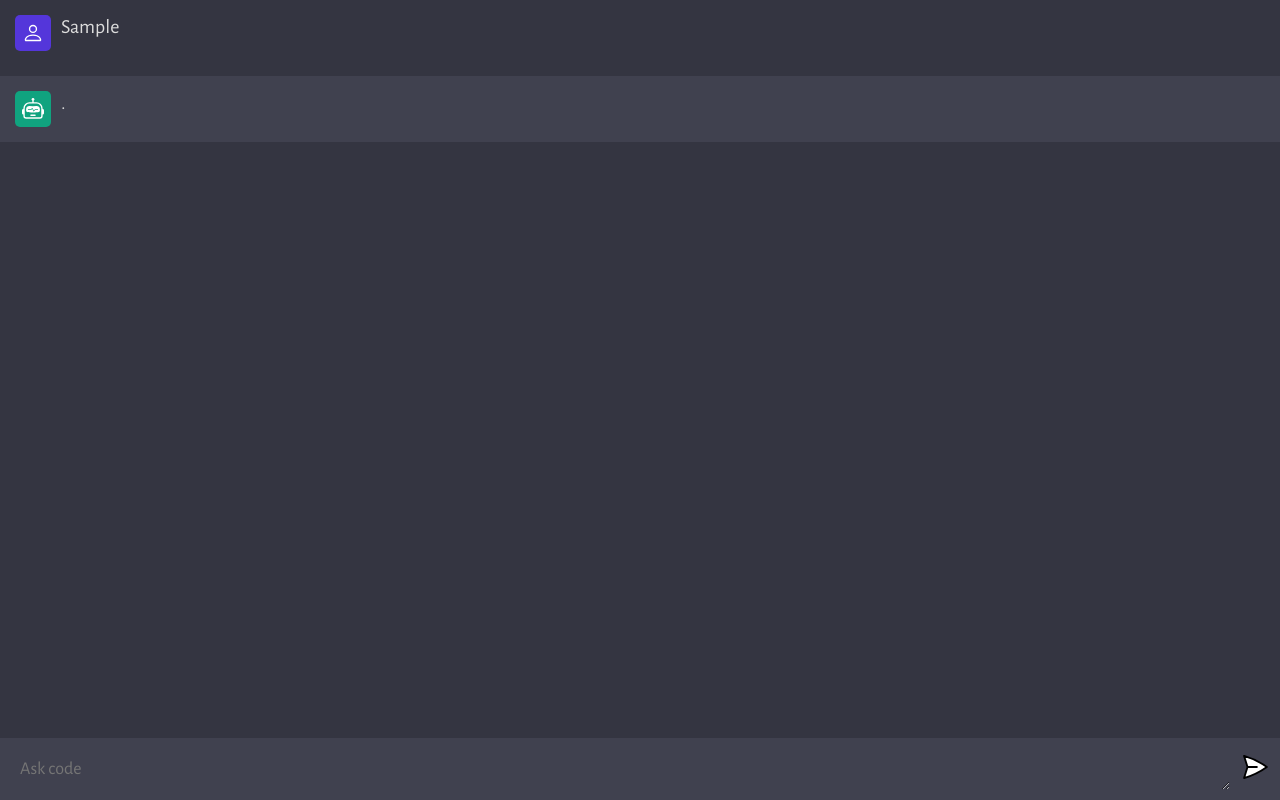
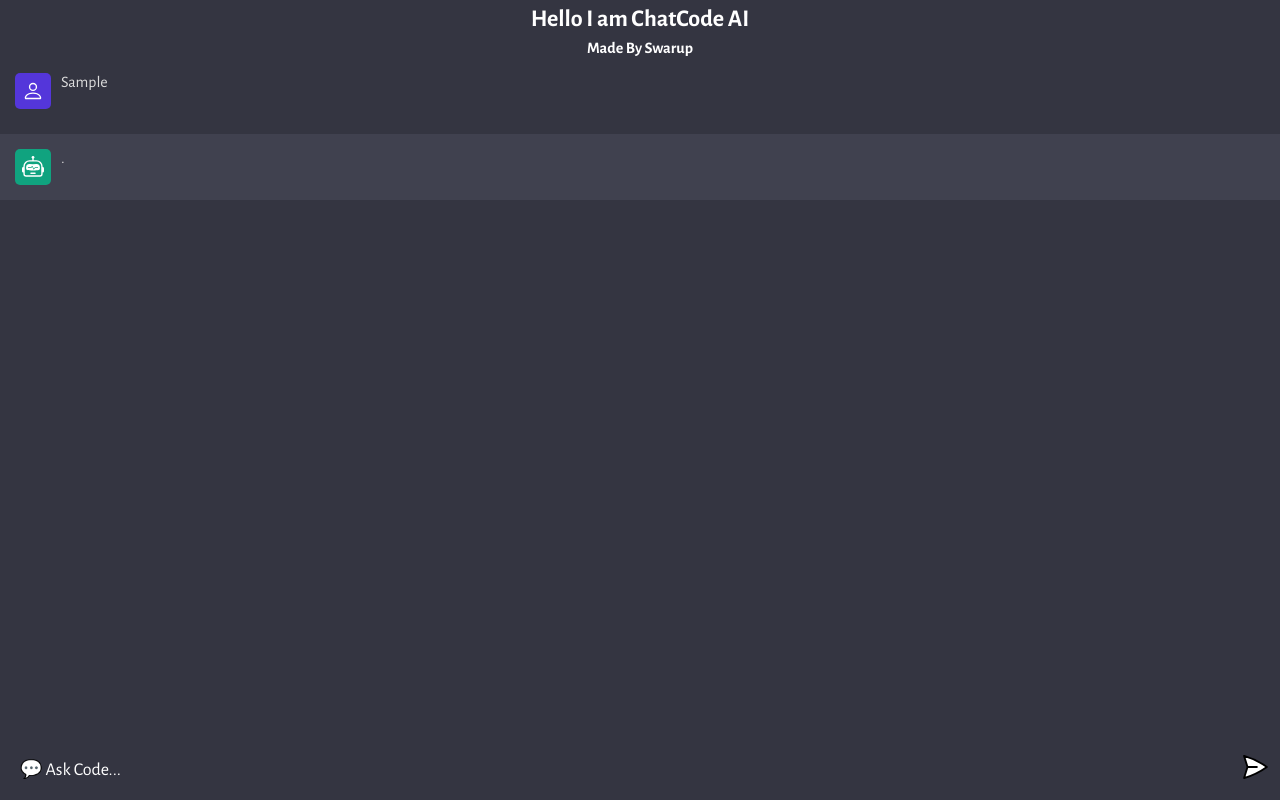
Before and after one commit to MisraSwarup45/ChatCodeAI, a website built with Vite: page client/index.html in a window 1280 px wide. Both pictures are taken after typing "Sample" into the empty fields and a click on the button 1255 px from the left and 769 px from the top of the page. Built offline with nearby package versions, Linux system fonts and the light colour scheme.

Commit message:
complete

```diff
--- a/client/index.html
+++ b/client/index.html
@@ -5,16 +5,20 @@
   <meta charset="UTF-8" />
   <link rel="icon" type="image/svg+xml" href="favicon.ico" />
   <meta name="viewport" content="width=device-width, initial-scale=1.0" />
-  <title>Code</title>
+  <title>ChatCode - AI</title>
   <link rel="stylesheet" href="style.css" />
 </head>
 
 <body>
   <div id="app">
+    <!-- <br> -->
+    <h2 style="color: white; padding: 5px;">Hello I am ChatCode AI <h4><a href="https://swarup-linklist.netlify.app/"
+          style="text-decoration: none; color: white;" target="_blank">Made By Swarup</a></h4>
+    </h2>
     <div id="chat_container"></div>
-
     <form>
-      <textarea name="prompt" rows="1" cols="1" placeholder="Ask code"></textarea>
+      <textarea name="prompt" rows="1" cols="1" placeholder="💬 Ask Code..."></textarea>
+      <!-- <input type="text" name="prompt" id="messageInp" placeholder=" 💬 Message"> -->
       <button type="submit"><img src="assets/send.svg" alt="send" />
     </form>
   </div>
--- a/client/style.css
+++ b/client/style.css
@@ -15,7 +15,6 @@ body {
   width: 100vw;
   height: 100vh;
   background: #343541;
-
   display: flex;
   flex-direction: column;
   align-items: center;
@@ -27,14 +26,11 @@ body {
   width: 100%;
   height: 100%;
   overflow-y: scroll;
-
   display: flex;
   flex-direction: column;
   gap: 10px;
-
   -ms-overflow-style: none;
   scrollbar-width: none;
-
   padding-bottom: 20px;
   scroll-behavior: smooth;
 }
@@ -48,9 +44,7 @@ body {
   padding: 15px;
 }
 
-.ai {
-  background: #40414F;
-}
+
 
 .chat {
   width: 100%;
@@ -61,6 +55,12 @@ body {
   flex-direction: row;
   align-items: flex-start;
   gap: 10px;
+}
+
+.ai {
+  float: left;
+  clear: both;
+  background: #40414F;
 }
 
 .profile {
@@ -87,10 +87,8 @@ body {
 
 .message {
   flex: 1;
-
   color: #dcdcdc;
-  font-size: 20px;
-
+  clear: both;
   max-width: 100%;
   overflow-x: scroll;
   white-space: pre-wrap;
@@ -107,25 +105,27 @@ form {
   max-width: 1280px;
   margin: 0 auto;
   padding: 10px;
-  background: #40414F;
+  /* background: #40414F; */
 
   display: flex;
   flex-direction: row;
   gap: 10px;
 }
 
-textarea {
+textarea,
+#messageInp {
   width: 100%;
-
-  color: #fff;
+  overflow: hidden;
+  color: #ffff;
   font-size: 18px;
-
+  resize: none;
   padding: 10px;
   background: transparent;
   border-radius: 5px;
   border: none;
   outline: none;
 }
+
 
 button {
   outline: 0;
@@ -138,3 +138,7 @@ form img {
   width: 30px;
   height: 30px;
 }
+
+::placeholder {
+  color: white;
+}
```
